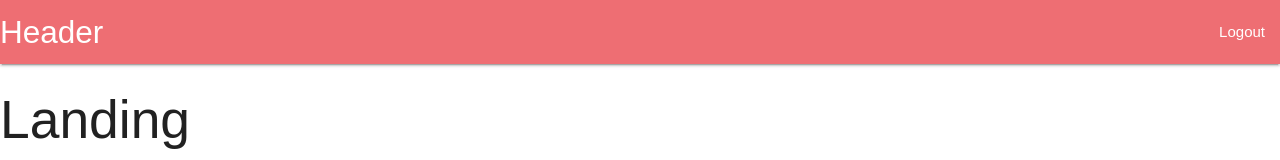
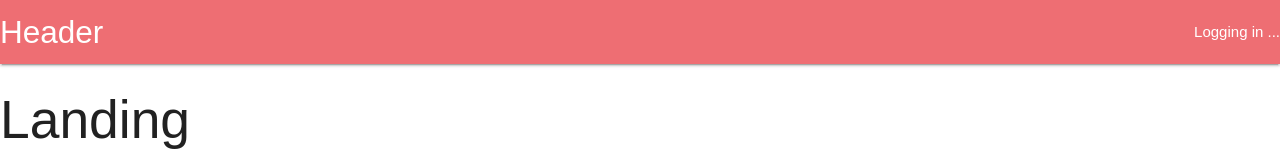
Before and after one commit to rohan-git/MERN_Application_Progress, a React (Create React App) app in the folder client/: page / in a window 1280 px wide. Shown: the top 160 px of the page. Built offline with nearby package versions, Linux system fonts and the light colour scheme; no server answers.

Commit message:
header component added txt for in-between state

```diff
--- a/client/src/components/Header.js
+++ b/client/src/components/Header.js
@@ -12,7 +12,7 @@ class Header extends Component {
     switch (this.props.auth) {
 
       case null:
-        return;
+        return <li>Logging in ...</li>;;
 
       case false:
         return <li><a href="/auth/google">Login With Google</a></li>;
@@ -37,7 +37,8 @@ class Header extends Component {
 }
 
 function mapStateToProps(state){
-  auth: state.auth
+  console.log('state.auth', state.auth);
+  return {auth: state.auth};
 }
 
 export default connect(mapStateToProps)(Header);
```
